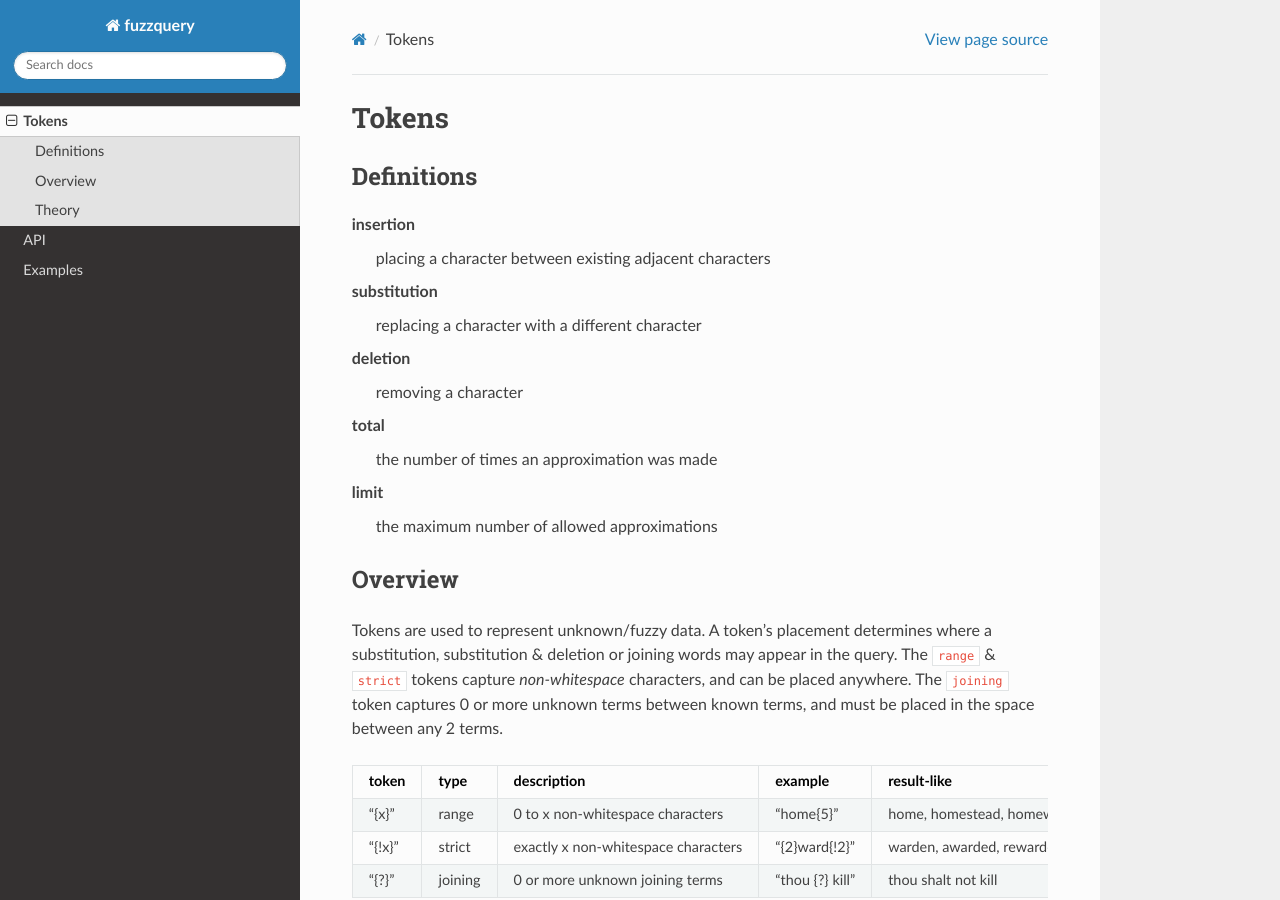
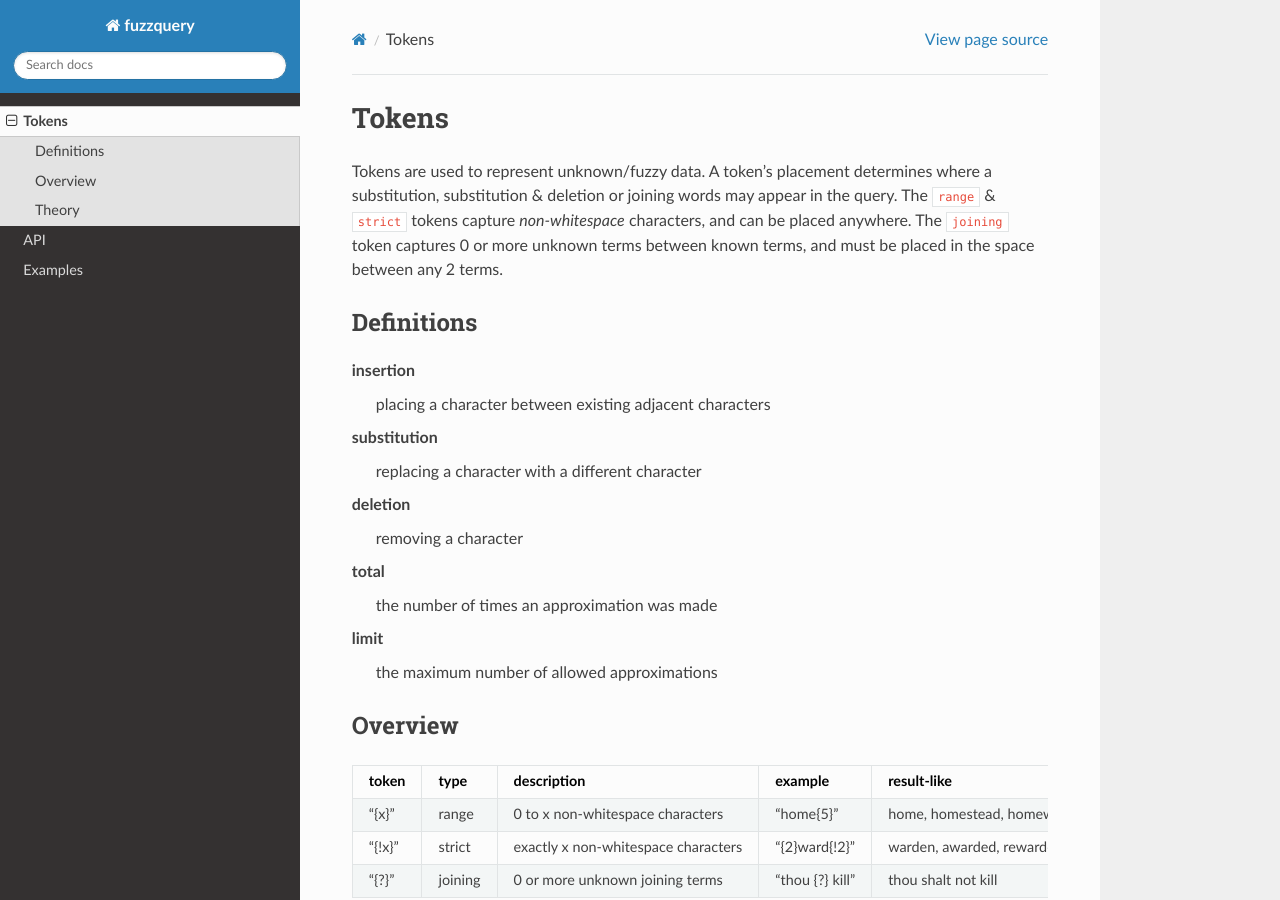
Before and after one commit to OneMadGypsy/fuzzquery, a Sphinx documentation site: the page built from docs/source/tokens.rst, in a window 1280 px wide and 900 px high. Built offline with Sphinx 7.4.7 and the Read the Docs theme 2.0.0, drawn with Linux system fonts in a browser that asks for light colours; part of the change alters nothing that is shown.

```diff
--- a/docs/source/tokens.rst
+++ b/docs/source/tokens.rst
@@ -1,5 +1,9 @@
 Tokens
 ======
+
+Tokens are used to represent unknown/fuzzy data. A token's placement determines where a substitution, substitution & deletion or joining words may appear in the query.
+The ``range`` & ``strict`` tokens capture `non-whitespace` characters, and can be placed anywhere.
+The ``joining`` token captures 0 or more unknown terms between known terms, and must be placed in the space between any 2 terms.
 
 Definitions
 -----------
@@ -17,10 +21,6 @@ limit
 
 Overview
 --------
-
-Tokens are used to represent unknown/fuzzy data. A token's placement determines where a substitution, substitution & deletion or joining words may appear in the query.
-The ``range`` & ``strict`` tokens capture `non-whitespace` characters, and can be placed anywhere.
-The ``joining`` token captures 0 or more unknown terms between known terms, and must be placed in the space between any 2 terms.
 
 +--------+---------+---------------------------------------+------------------+--------------------------------+
 | token  | type    | description                           | example          | result-like                    |
```
